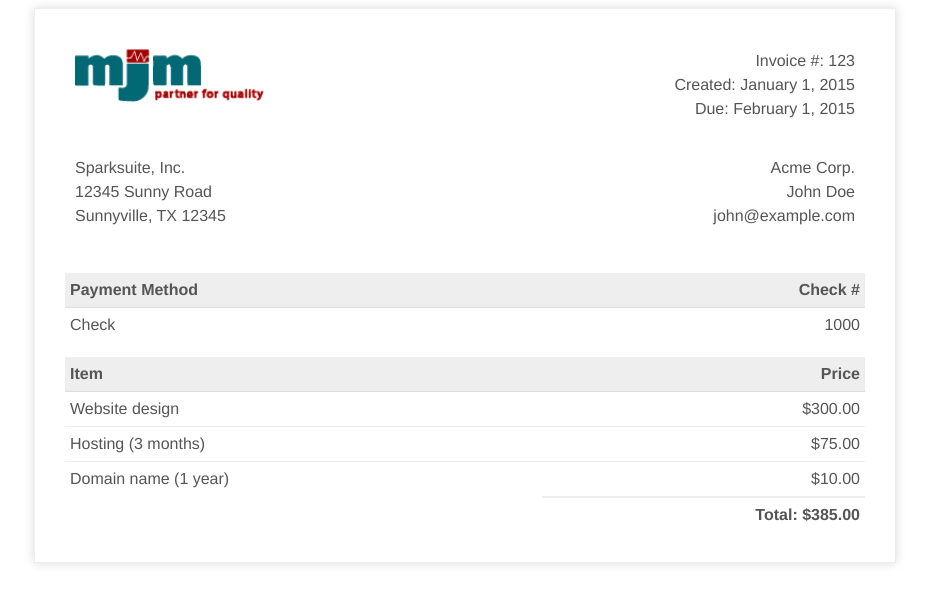
After one commit to ipungg-junior/humidifier, a Django app: page /testing/invoice/ in a window 1280 px wide. The commit adds this page. Shown: the top 604 px of the page, without its empty margins (175-1104 px from the left). Run offline with Django 3.2, Linux system fonts and the light colour scheme.

Commit message:
Rapihin code

```diff
--- a/apps/services/DBManagement.py
+++ b/apps/services/DBManagement.py
@@ -43,9 +43,7 @@ class ManagementDevice:
         '''
             Return true jika linking berhasil, false jika gagal.
         '''
-        data_list = convertToList(data)
-        deviceID = str(data_list[0])
-        deviceRoom = str(data_list[1])
+        deviceID = str(data)
         owner = str(user)
 
         # Get data info from firebase server, is that registered?
@@ -66,7 +64,7 @@ class ManagementDevice:
                     # Jika try gagal maka device akan di proses linking (return true)
                     new_device = ClientDevice.objects.create(
                         deviceID=int(deviceID),
-                        deviceRoom=str(deviceRoom).replace('+', ' '),
+                        deviceRoom=str(''),
                         clientAccount=user
                     )
                     new_device.save()
--- a/apps/services/ESP32.py
+++ b/apps/services/ESP32.py
@@ -27,7 +27,6 @@ class Esp32:
         '''
             Kaitkan akun dengan device baru (parameter obj req dan deviceID).
         '''
-
         try:
 
             data = (req.body).decode('utf-8')
@@ -56,7 +55,6 @@ class Esp32:
                 }))
 
 
-
     @staticmethod
     def registerSession(req):
         data = JSONServices.decode(req.body)
@@ -76,9 +74,6 @@ class Esp32:
             ret = HttpResponse(json.dumps({'eror': 'Device not found.'}))
             ret.status_code = 400
             return ret
-
-
-
 
 
     @staticmethod
@@ -116,7 +111,6 @@ class Esp32:
             return HttpResponse(status=500)
 
 
-
     @staticmethod
     def disconnected(req):
         body = (req.body).decode('utf-8')
--- /dev/null
+++ b/apps/templates/invoice.html
@@ -0,0 +1,229 @@
+<!DOCTYPE html>
+<html lang="en">
+
+<head>
+    <meta charset="utf-8" />
+    <meta name="viewport" content="width=device-width, initial-scale=1" />
+    <!-- Favicon -->
+    <link rel="icon" href="./images/favicon.png" type="image/x-icon" />
+
+    <!-- Invoice styling -->
+    <style>
+        body {
+            font-family: 'Helvetica Neue', 'Helvetica', Helvetica, Arial, sans-serif;
+            text-align: center;
+            color: #777;
+        }
+
+        body h1 {
+            font-weight: 300;
+            margin-bottom: 0px;
+            padding-bottom: 0px;
+            color: #000;
+        }
+
+        body h3 {
+            font-weight: 300;
+            margin-top: 10px;
+            margin-bottom: 20px;
+            font-style: italic;
+            color: #555;
+        }
+
+        body a {
+            color: #06f;
+        }
+
+        .invoice-box {
+            max-width: 800px;
+            margin: auto;
+            padding: 30px;
+            border: 1px solid #eee;
+            box-shadow: 0 0 10px rgba(0, 0, 0, 0.15);
+            font-size: 16px;
+            line-height: 24px;
+            font-family: 'Helvetica Neue', 'Helvetica', Helvetica, Arial, sans-serif;
+            color: #555;
+        }
+
+        .invoice-box table {
+            width: 100%;
+            line-height: inherit;
+            text-align: left;
+            border-collapse: collapse;
+        }
+
+        .invoice-box table td {
+            padding: 5px;
+            vertical-align: top;
+        }
+
+        .invoice-box table tr td:nth-child(2) {
+            text-align: right;
+        }
+
+        .invoice-box table tr.top table td {
+            padding-bottom: 20px;
+        }
+
+        .invoice-box table tr.top table td.title {
+            font-size: 45px;
+            line-height: 45px;
+            color: #333;
+        }
+
+        .invoice-box table tr.information table td {
+            padding-bottom: 40px;
+        }
+
+        .invoice-box table tr.heading td {
+            background: #eee;
+            border-bottom: 1px solid #ddd;
+            font-weight: bold;
+        }
+
+        .invoice-box table tr.details td {
+            padding-bottom: 20px;
+        }
+
+        .invoice-box table tr.item td {
+            border-bottom: 1px solid #eee;
+        }
+
+        .invoice-box table tr.item.last td {
+            border-bottom: none;
+        }
+
+        .invoice-box table tr.total td:nth-child(2) {
+            border-top: 2px solid #eee;
+            font-weight: bold;
+        }
+
+        @media only screen and (max-width: 600px) {
+            .invoice-box table tr.top table td {
+                width: 100%;
+                display: block;
+                text-align: center;
+            }
+
+            .invoice-box table tr.information table td {
+                width: 100%;
+                display: block;
+                text-align: center;
+            }
+        }
+
+        @media print {
+            body * {
+                margin: 0;
+            }
+
+            .invoice-box{
+                display: block;
+                width:800px;
+                position: absolute;
+                left:0;
+                top: 0;
+            }
+        }
+    </style>
+</head>
+{% load static %}
+
+<body>
+    <div class="invoice-box">
+        <table>
+            <tr class="top">
+                <td colspan="2">
+                    <table>
+                        <tr>
+                            <td class="title">
+                                <img src="{% static 'assets/logo.png/' %}" alt="Company logo"
+                                    style="width: 100%; max-width: 190px" />
+                            </td>
+
+                            <td>
+                                Invoice #: 123<br />
+                                Created: January 1, 2015<br />
+                                Due: February 1, 2015
+                            </td>
+                        </tr>
+                    </table>
+                </td>
+            </tr>
+
+            <tr class="information">
+                <td colspan="2">
+                    <table>
+                        <tr>
+                            <td>
+                                Sparksuite, Inc.<br />
+                                12345 Sunny Road<br />
+                                Sunnyville, TX 12345
+                            </td>
+
+                            <td>
+                                Acme Corp.<br />
+                                John Doe<br />
+                                john@example.com
+                            </td>
+                        </tr>
+                    </table>
+                </td>
+            </tr>
+
+            <tr class="heading">
+                <td>Payment Method</td>
+
+                <td>Check #</td>
+            </tr>
+
+            <tr class="details">
+                <td>Check</td>
+
+                <td>1000</td>
+            </tr>
+
+            <tr class="heading">
+                <td>Item</td>
+
+                <td>Price</td>
+            </tr>
+
+            <tr class="item">
+                <td>Website design</td>
+
+                <td>$300.00</td>
+            </tr>
+
+            <tr class="item">
+                <td>Hosting (3 months)</td>
+
+                <td>$75.00</td>
+            </tr>
+
+            <tr class="item last">
+                <td>Domain name (1 year)</td>
+
+                <td>$10.00</td>
+            </tr>
+
+            <tr class="total">
+                <td></td>
+
+                <td>Total: $385.00</td>
+            </tr>
+        </table>
+    </div>
+    <script>
+        var isComplete = false;
+        setInterval(function () {
+            if (!isComplete){
+                window.print();
+                isComplete = true;
+            }
+        }, 3000);
+    </script>
+</body>
+
+</html>
--- a/apps/urls.py
+++ b/apps/urls.py
@@ -10,7 +10,7 @@ import threading
 
 urlpatterns = [
     # WEB-BASED INTERFACE
-    path('', LandingPage.as_view()),
+    path('', LandingPage.as_view(context='landing')),
     path('account/register/', Account.as_view(context='register')),
     path('account/login/', Account.as_view(context='login')),
     path('account/logout/', Account.as_view(context='logout')),
@@ -30,4 +30,10 @@ urlpatterns = [
     path('supervisor/log/', Supervisor.as_view(context='log-all-device')),
     path('supervisor/log/<str:deviceID/', Supervisor.as_view(context='log-device')),
 
+    # TESTING URL
+    path('testing/invoice/', LandingPage.as_view(context='test-invoice')),
+    path('testing/create-payment/', LandingPage.as_view(context='create-payment')),
+    path('testing/payment-created/', LandingPage.as_view(context='payment-created')),
+    path('testing/accept-payment/', LandingPage.as_view(context='accept-payment')),
+
 ]
--- a/apps/view/landing.py
+++ b/apps/view/landing.py
@@ -1,13 +1,49 @@
 from django.views import View
 from apps.services.ResponsesWorker import DefaultResponse
+from django.http import HttpResponse
+from django.views.decorators.csrf import csrf_exempt
+import json
+from django.utils.decorators import method_decorator
 
-
-
+@method_decorator(csrf_exempt, name='dispatch')
 class LandingPage(View):
     template = 'index.html'
+    context = ''
+    def get(self, req):
 
-    def get(self, req):
+        if (self.context == "test-invoice"):
+            response = DefaultResponse.defaultResponse(req, "invoice.html", context={
+            'title': 'Humidifier',
+            }, cache=False)
+            return response
+
         response = DefaultResponse.defaultResponse(req, self.template, context={
             'title': 'Humidifier',
         }, cache=False)
         return response
+
+    def post(self, req):
+        if (self.context == "create-payment"):
+            x = (req.body.decode('utf-8'))
+            data = json.loads(x)
+            print("=================================================")
+            print(data)
+            print("=================================================")
+            response = HttpResponse(status=200)
+            return response
+        if (self.context == "payment-created"):
+            x = (req.body.decode('utf-8'))
+            data = json.loads(x)
+            print("=================================================")
+            print(data)
+            print("=================================================")
+            response = HttpResponse(status=200)
+            return response
+        if (self.context == "accept-payment"):
+            x = (req.body.decode('utf-8'))
+            data = json.loads(x)
+            print("=================================================")
+            print(data)
+            print("=================================================")
+            response = HttpResponse(status=200)
+            return response
--- a/humidifier/settings.py
+++ b/humidifier/settings.py
@@ -4,7 +4,7 @@ DEBUG = True
 BASE_DIR = os.path.dirname(os.path.dirname(os.path.abspath(__file__)))
 SECRET_KEY = '=tjip4agxftf2*d#8*)i)7f$n3=v!a#-l^5)@7gu84y%!o^a67'
 DATA_UPLOAD_MAX_NUMBER_FIELDS = 20000
-ALLOWED_HOSTS = ['*', '10.60.141.22']
+ALLOWED_HOSTS = ['*', '192.168.1.148']
 SECURE_PROXY_SSL_HEADER = ('HTTP_X_FORWARDED_PROTO', 'https')
 
 # Application definition
@@ -88,8 +88,6 @@ STATICFILES_DIRS = [
 ]
 
 
-
-
 '''
     WEBSOCKET CONFIGURATION
 '''
--- a/static/js/device-post.js
+++ b/static/js/device-post.js
@@ -36,7 +36,7 @@ for(let i=0;i<device_timelapse.length; i++){
 
             if (device['id']==incomingDeviceData['deviceID']){
                 changeTemp(incomingDeviceData['deviceID']);
-                device['timelive'] = 6;
+                device['timelive'] = 15;  // waiting for connection
                 device['code'] = incomingDeviceData['code'];
 
                 if (device['code'] == '0'){
```
Also changed, not shown: apps/templates/device_detail.html (+24 -24 lines), apps/templates/monitoring.html (+2 -11 lines), apps/templates/register.html (+13 -3 lines), static/js/register-device.js (+6 -9 lines), static/js/registerAccount.js (+16 -1 lines), apps/templates/login.html (line endings or trailing spaces), apps/view/esp.py (line endings or trailing spaces), db.sqlite3, static/js/login.js (line endings or trailing spaces), 1 other file.
